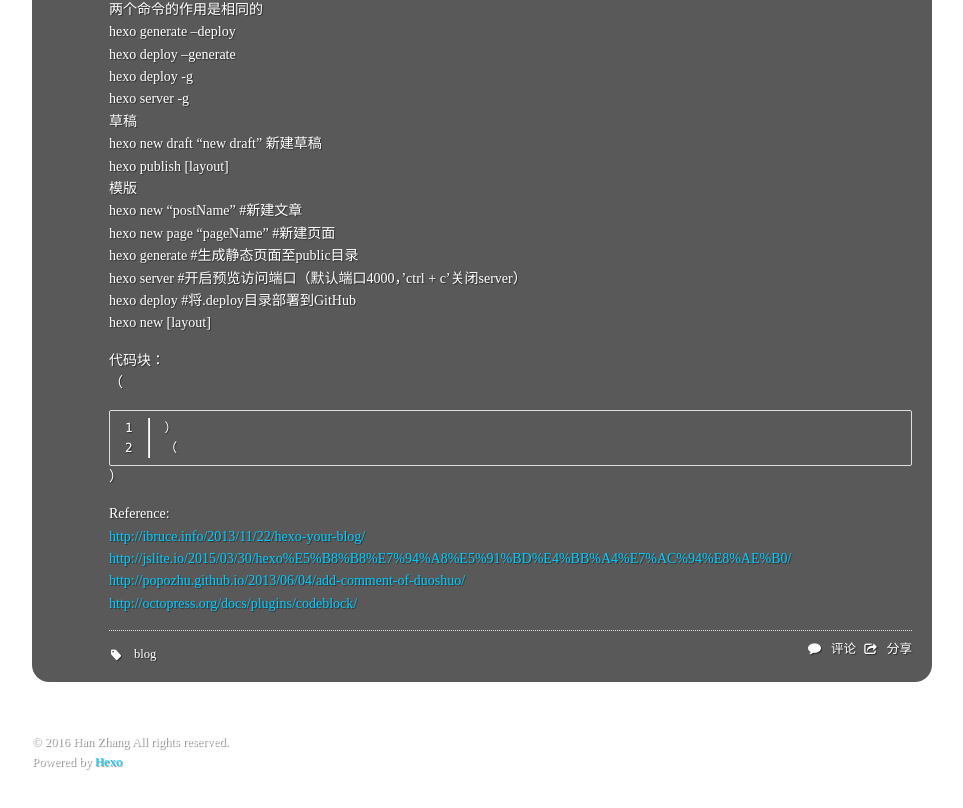
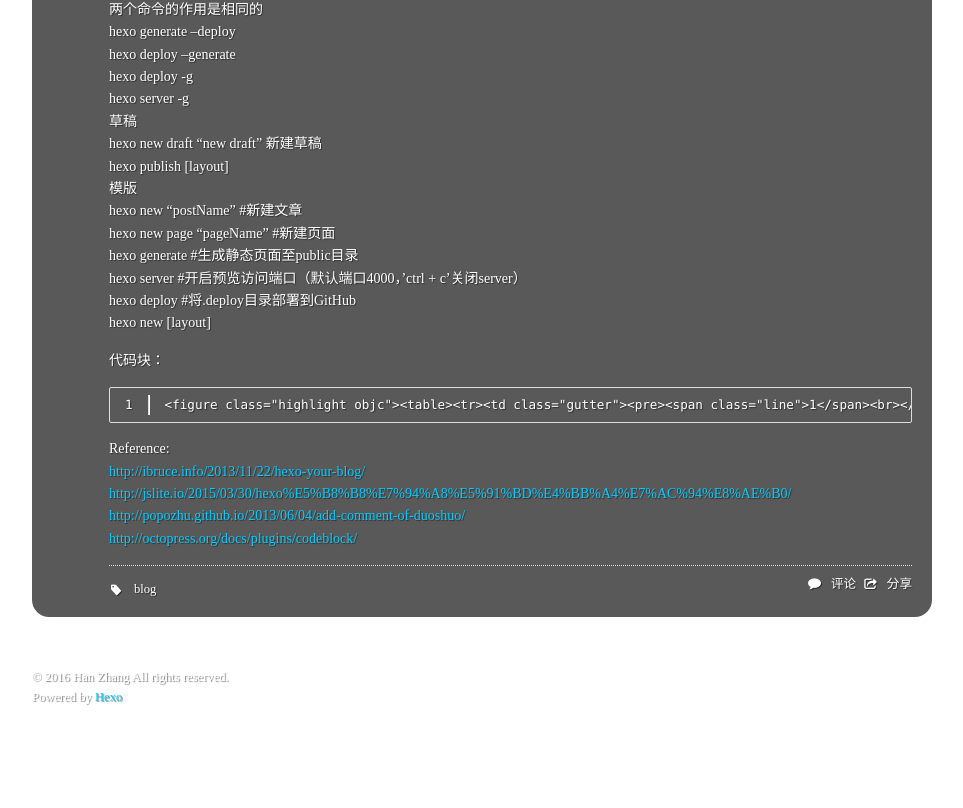
Before and after one commit to zh355245849/zh355245849.github.io, a plain HTML site: page 2016/04/27/Hexo-Deploy-on-the-Github/index.html in a window 1280 px wide. Shown: the part 1018-1826 px from the top of the page, without its empty margins (8-971 px from the left). After the commit the page ends 1776 px from the top, so only its background shows below. Drawn offline with Linux system fonts and the light colour scheme; a script that the page names is missing.

Commit message:
Site updated: 2016-05-07 00:19:24

```diff
--- a/2016/04/27/Hexo-Deploy-on-the-Github/index.html
+++ b/2016/04/27/Hexo-Deploy-on-the-Github/index.html
@@ -76,7 +76,7 @@
         <p>所有操作都要在server没启动情况下操作，否则：<br>Usage: hexo<br>Commands:<br>help Get help on a command.<br>init Create a new Hexo folder.<br>version Display version information.<br>Global Options:<br>–config Specify config file instead of using _config.yml<br>–cwd Specify the CWD<br>–debug Display all verbose messages in the terminal<br>–draft Display draft posts<br>–safe Disable all plugins and scripts<br>–silent Hide output on console<br>For more help, you can use ‘hexo help [command]’ for the detailed information<br>or you can check the docs: <a href="http://hexo.io/docs/" target="_blank" rel="external">http://hexo.io/docs/</a></p>
 <p>部署之前：<br>    npm install hexo-deployer-git –save  否则会失败！<br>然后：<br>    hexo clean #清除缓存 网页正常情况下可以忽略此条命令<br>    hexo g #生成静态网页<br>    hexo d #开始部署</p>
 <p>常用命令：<br>服务器<br>hexo server #Hexo 会监视文件变动并自动更新，您无须重启服务器。<br>hexo server -s #静态模式<br>hexo server -p 5000 #更改端口<br>hexo server -i 192.168.1.1 #自定义 IP<br>hexo clean #清除缓存 网页正常情况下可以忽略此条命令<br>hexo g #生成静态网页<br>hexo d #开始部署<br>监视文件变动<br>hexo generate #使用 Hexo 生成静态文件快速而且简单<br>hexo generate –watch #监视文件变动<br>完成后部署 （如果不成功试下hexo clean 或者删掉 .deploy文件）<br>两个命令的作用是相同的<br>hexo generate –deploy<br>hexo deploy –generate<br>hexo deploy -g<br>hexo server -g<br>草稿<br>hexo new draft “new draft” 新建草稿<br>hexo publish [layout]<br>模版<br>hexo new “postName” #新建文章<br>hexo new page “pageName” #新建页面<br>hexo generate #生成静态页面至public目录<br>hexo server #开启预览访问端口（默认端口4000，’ctrl + c’关闭server）<br>hexo deploy #将.deploy目录部署到GitHub<br>hexo new [layout]</p>
-<p>代码块：<br>（<figure class="highlight objc"><table><tr><td class="gutter"><pre><span class="line">1</span><br><span class="line">2</span><br></pre></td><td class="code"><pre><span class="line">）</span><br><span class="line">（</span><br></pre></td></tr></table></figure>）</p>
+<p>代码块：<br><figure class="highlight"><table><tr><td class="gutter"><pre><span class="line">1</span><br></pre></td><td class="code"><pre><span class="line">&lt;figure class="highlight objc"&gt;&lt;table&gt;&lt;tr&gt;&lt;td class="gutter"&gt;&lt;pre&gt;&lt;span class="line"&gt;1&lt;/span&gt;&lt;br&gt;&lt;/pre&gt;&lt;/td&gt;&lt;td class="code"&gt;&lt;pre&gt;&lt;span class="line"&gt;&lt;/span&gt;&lt;br&gt;&lt;/pre&gt;&lt;/td&gt;&lt;/tr&gt;&lt;/table&gt;&lt;/figure&gt;&lt;br&gt;</span><br></pre></td></tr></table></figure></p>
 <p>Reference:<br><a href="http://ibruce.info/2013/11/22/hexo-your-blog/" target="_blank" rel="external">http://ibruce.info/2013/11/22/hexo-your-blog/</a><br><a href="http://jslite.io/2015/03/30/hexo%E5%B8%B8%E7%94%A8%E5%91%BD%E4%BB%A4%E7%AC%94%E8%AE%B0/" target="_blank" rel="external">http://jslite.io/2015/03/30/hexo%E5%B8%B8%E7%94%A8%E5%91%BD%E4%BB%A4%E7%AC%94%E8%AE%B0/</a><br><a href="http://popozhu.github.io/2013/06/04/add-comment-of-duoshuo/" target="_blank" rel="external">http://popozhu.github.io/2013/06/04/add-comment-of-duoshuo/</a><br><a href="http://octopress.org/docs/plugins/codeblock/" target="_blank" rel="external">http://octopress.org/docs/plugins/codeblock/</a></p>
 
 
```
Also changed, not shown: index.html (+1 -1 lines).
